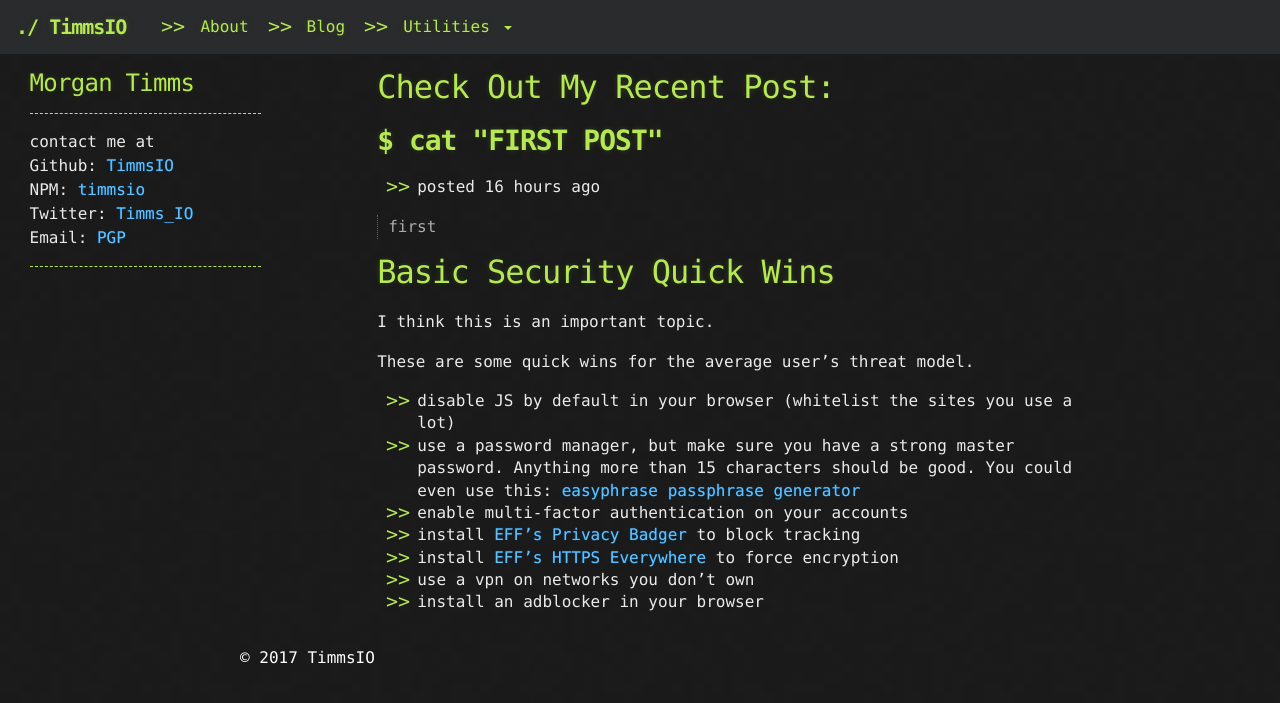
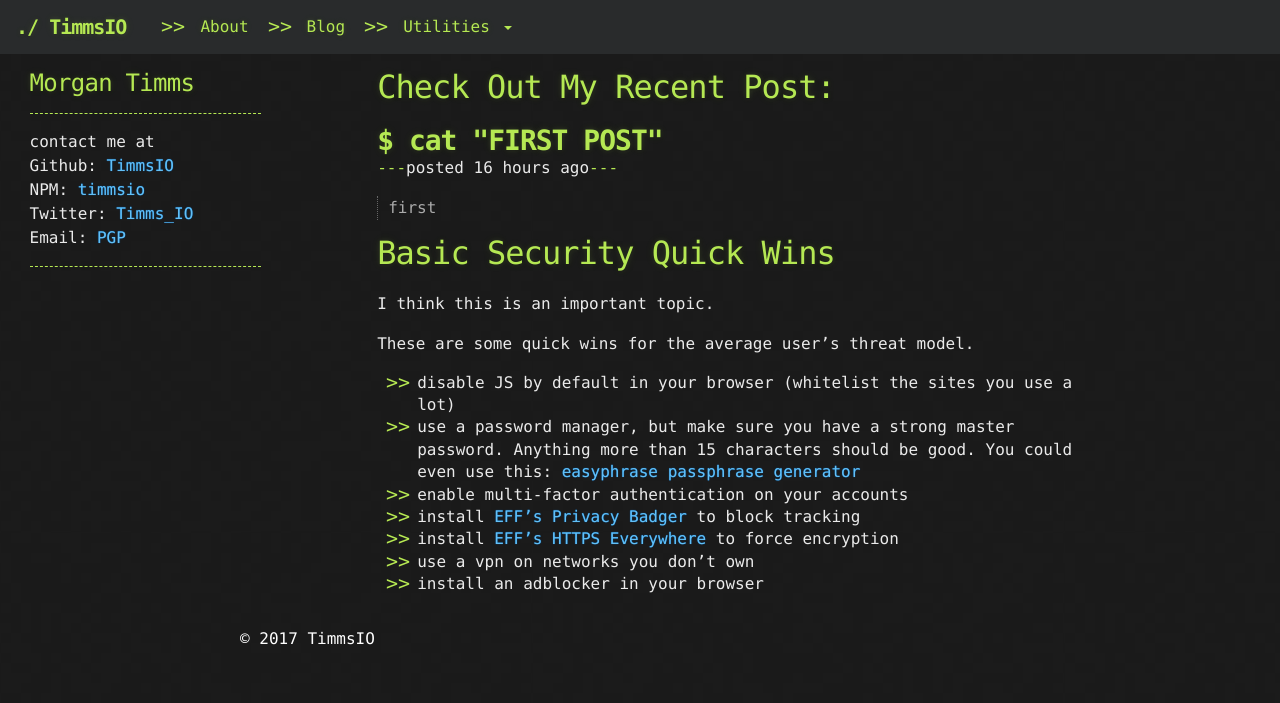
Before and after one commit to TimmsIO/timmsio.github.io, a Jekyll site: the page built from index.md, in a window 1280 px wide. Shown: the top 703 px of the page. Built offline with Jekyll 4.4.1, drawn with Linux system fonts in a browser that asks for light colours; nearby versions of some CDN libraries.

Commit message:
better post links

```diff
--- a/_includes/blogPostLinkPanel.html
+++ b/_includes/blogPostLinkPanel.html
@@ -3,11 +3,7 @@
         <span class="link-panel"></span>
     </a>
     <h3 class="blog-preview-title post-brand">{{ post.title }}</h3>
-    <ul>
-        <li>
-            <div>posted <span class="postDate">{{ post.date }}</span></div>
-        </li>
-    </ul>
+            <div class="posted-statement">posted <span class="postDate">{{ post.date }}</span></div>
 <blockquote>
     <p class="blog-preview-exceprt">{{ post.excerpt }}</p>
 </blockquote>
--- a/_sass/jekyll-theme-hacker.scss
+++ b/_sass/jekyll-theme-hacker.scss
@@ -118,8 +118,18 @@ a.navbar-brand {
   -webkit-font-smoothing: antialiased;
 }
 
+.blog-preview-title {
+  margin-bottom: 0px;
+}
+
 .post-brand:before {
   content: "$ cat \"";
+  // font-size: 1.3em;
+  color: #b5e853;
+}
+
+.posted-statement:before, .posted-statement:after  {
+  content: "---";
   // font-size: 1.3em;
   color: #b5e853;
 }
```
